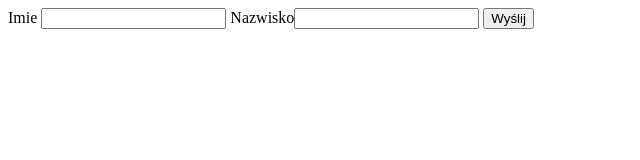
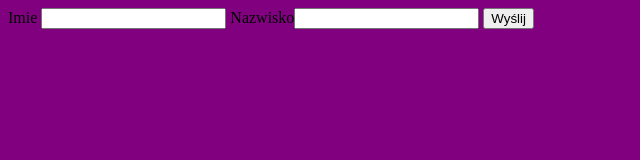
Before and after one commit to pawelb23/html5, a plain HTML site: page poczatek-malo-wazne/index.html in a window 1280 px wide. Shown: the whole page, without its empty margins (0-640 px from the left). Drawn offline with Linux system fonts and the light colour scheme.

Commit message:
użycie atom'a

```diff
--- /dev/null
+++ b/poczatek-malo-wazne/css/style.css
@@ -0,0 +1,3 @@
+body {
+  background-color: purple;
+}
--- a/poczatek-malo-wazne/index.html
+++ b/poczatek-malo-wazne/index.html
@@ -4,6 +4,8 @@
 <head>
     <meta charset="UTF-8">
     <title>Document</title>
+
+<link rel="stylesheet" href="css/style.css">
 </head>
 
 <body>
```
